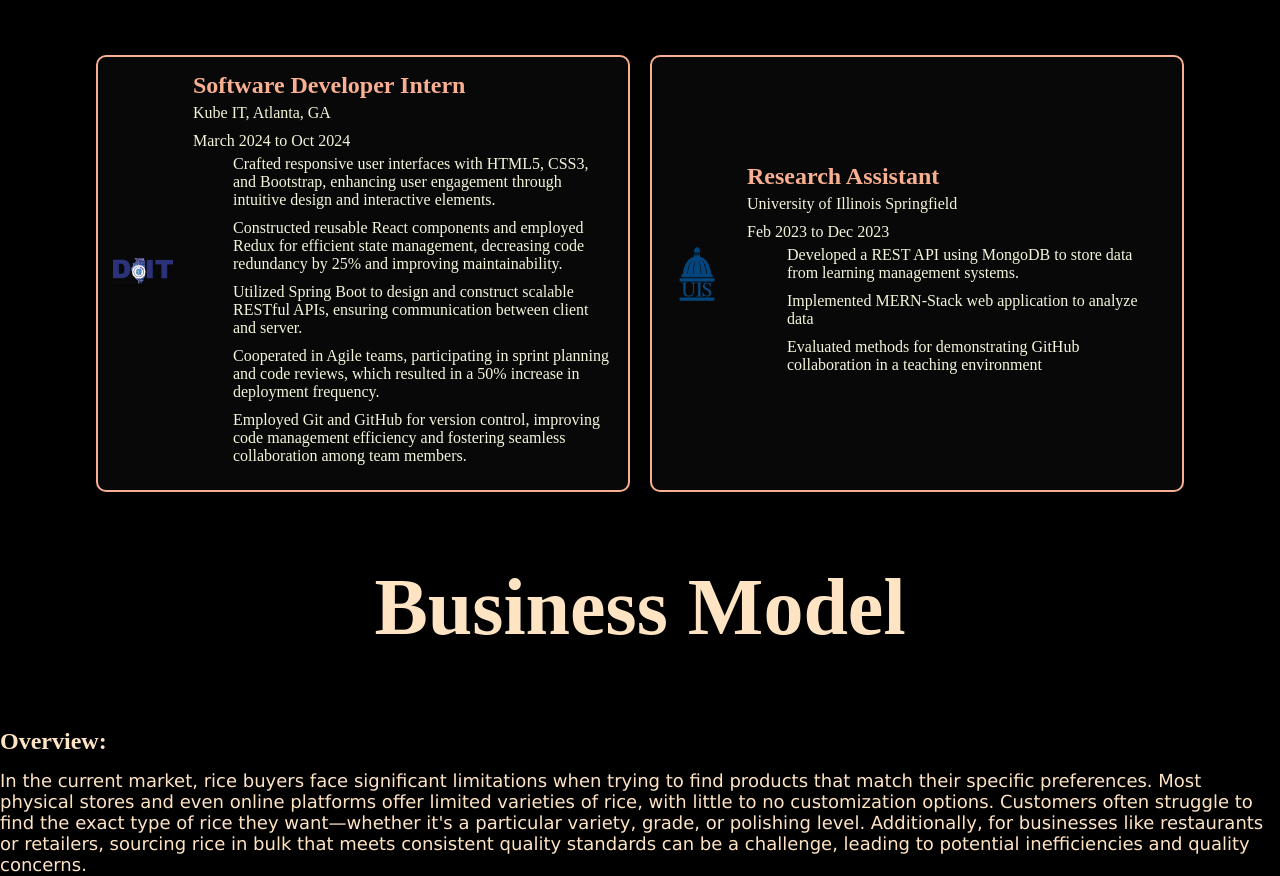
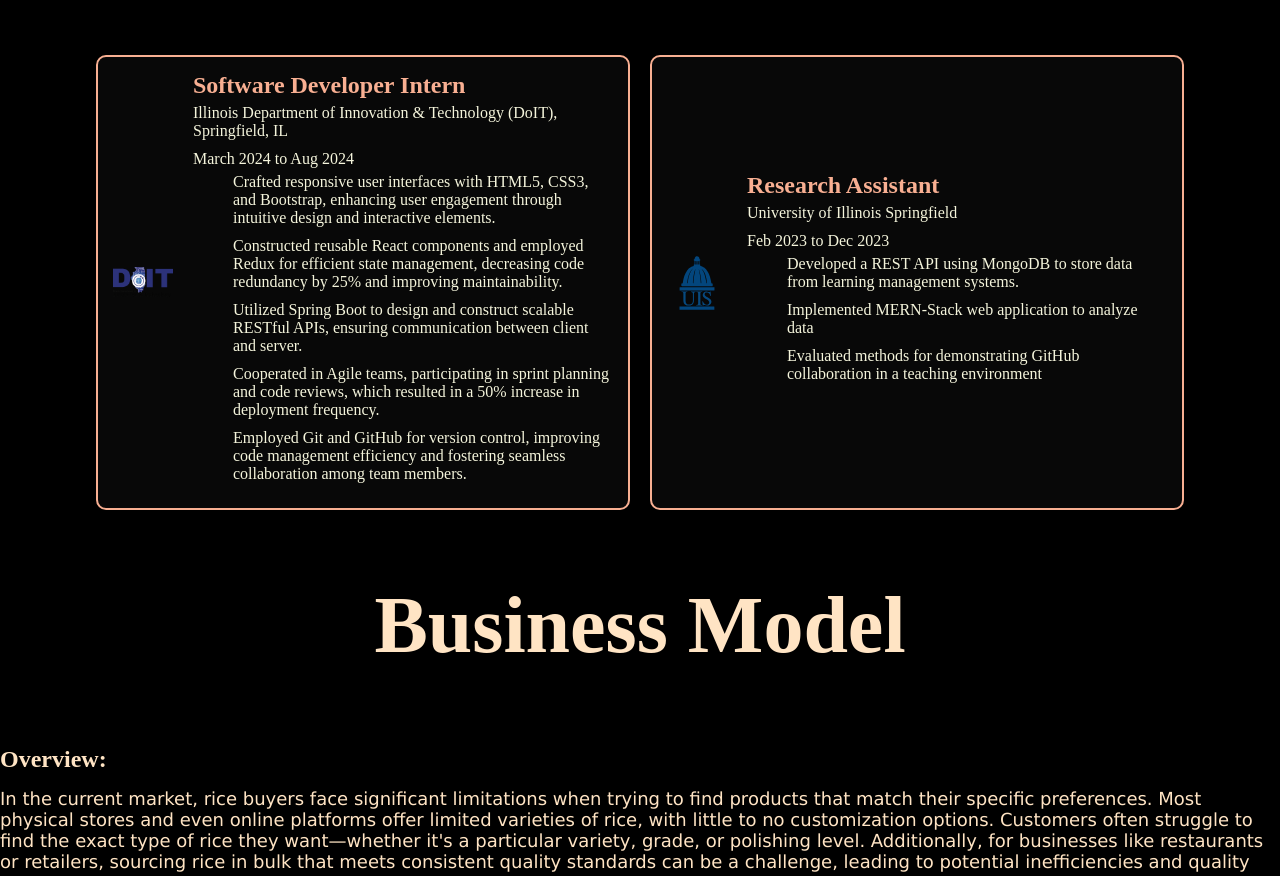
Before and after one commit to bharat-0099/website, a React (Vite) app: page / in a window 1280 px wide. Shown: the part 1561-2437 px from the top of the page. Built offline with nearby package versions, Linux system fonts and the light colour scheme.

Commit message:
Modified Experince.jsx file

```diff
--- a/src/Component/Experince/Experince.jsx
+++ b/src/Component/Experince/Experince.jsx
@@ -15,8 +15,8 @@ const Experince = () => {
           <img src={doit} alt="doit Logo" className="university-logo" />
           <div className="exp-info">
             <h2>Software Developer Intern</h2>
-            <p>Kube IT, Atlanta, GA</p>
-            <p>March 2024 to Oct 2024</p>
+            <p>Illinois Department of Innovation & Technology (DoIT), Springfield, IL</p>
+            <p>March 2024 to Aug 2024</p>
             <ul>
               <li>Crafted responsive user interfaces with HTML5, CSS3, and Bootstrap, enhancing user engagement through intuitive design and interactive elements.</li>
               <li>Constructed reusable React components and employed Redux for efficient state management, decreasing code redundancy by 25% and improving maintainability.</li>
```
